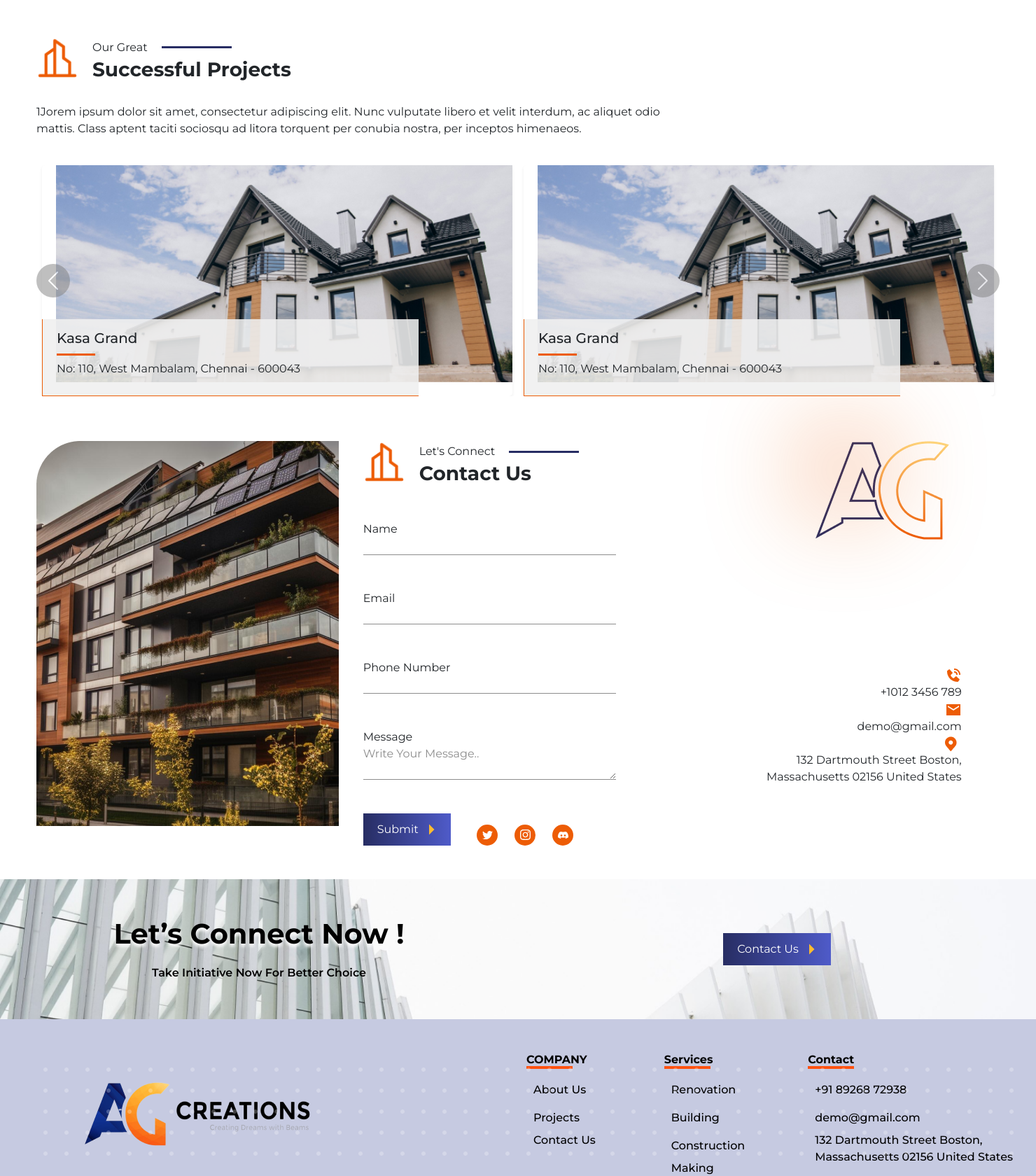
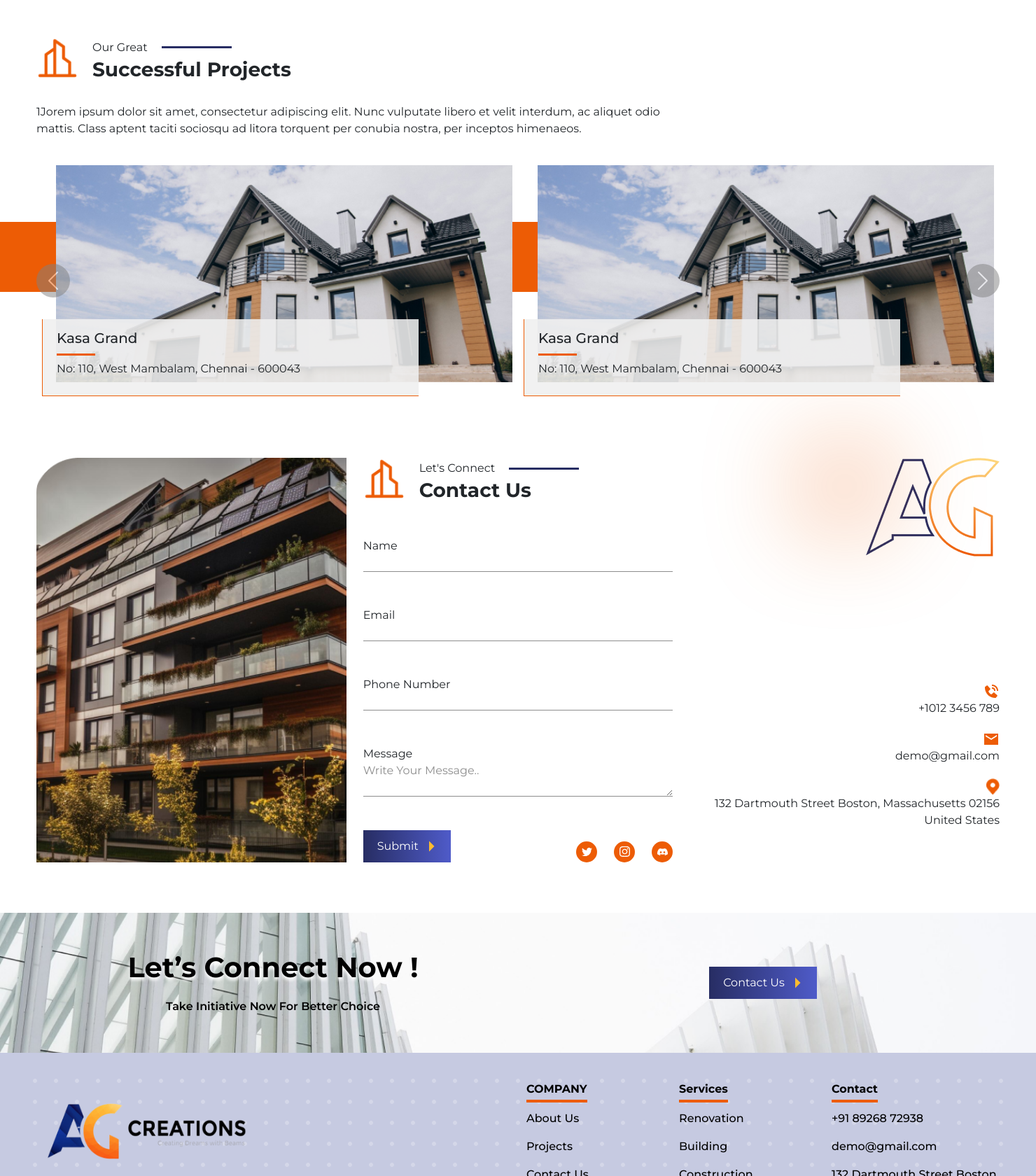
Before and after one commit to arunkishore2001/Ag, a PHP site: page / in a window 1480 px wide. Shown: the part 3000-4680 px from the top of the page at 70% size. Run offline with PHP 8.4, Linux system fonts and the light colour scheme.

Commit message:
Homepage complete without testimonials

```diff
--- a/index.html
+++ b/index.html
@@ -33,7 +33,10 @@
     ></script>
     <script src="https://cdnjs.cloudflare.com/ajax/libs/jquery/3.7.1/jquery.min.js"></script>
     <link rel="stylesheet" href="styles.css" />
-    <link rel="stylesheet" href="https://fonts.googleapis.com/css2?family=Material+Symbols+Outlined:opsz,wght,FILL,GRAD@20..48,100..700,0..1,-50..200" />
+    <link
+      rel="stylesheet"
+      href="https://fonts.googleapis.com/css2?family=Material+Symbols+Outlined:opsz,wght,FILL,GRAD@20..48,100..700,0..1,-50..200"
+    />
   </head>
   <body>
     <div class="nav-container sticky-top">
@@ -49,55 +52,95 @@
             </div>
 
             <div class="nav-control">
-
               <ul class="sidebar text-decoration-none p-0 m-0 div-center">
                 <li onclick="closeSidebar()">
-                  <a href="#"><svg xmlns="http://www.w3.org/2000/svg" height="64px" viewBox="0 -960 960 960" width="34px" fill="#75FBFD"><path d="m256-200-56-56 224-224-224-224 56-56 224 224 224-224 56 56-224 224 224 224-56 56-224-224-224 224Z"/></svg></a>
+                  <a href="#"
+                    ><svg
+                      xmlns="http://www.w3.org/2000/svg"
+                      height="64px"
+                      viewBox="0 -960 960 960"
+                      width="34px"
+                      fill="#75FBFD"
+                    >
+                      <path
+                        d="m256-200-56-56 224-224-224-224 56-56 224 224 224-224 56 56-224 224 224 224-56 56-224-224-224 224Z"
+                      />
+                    </svg>
+                  </a>
                 </li>
                 <li>
-                  <a href="index.html" >Home <span class="nav-hover-line"></span></a>
+                  <a href="index.html"
+                    >Home <span class="nav-hover-line"></span
+                  ></a>
                 </li>
                 <li>
-                  <a href="about.html">About <span class="nav-hover-line"></span></a>
+                  <a href="about.html"
+                    >About <span class="nav-hover-line"></span
+                  ></a>
                 </li>
                 <li>
-                  <a href="service.html">Service <span class="nav-hover-line"></span></a>
+                  <a href="service.html"
+                    >Service <span class="nav-hover-line"></span
+                  ></a>
                 </li>
                 <li>
-                  <a href="project.html">Project <span class="nav-hover-line"></span></a>
+                  <a href="project.html"
+                    >Project <span class="nav-hover-line"></span
+                  ></a>
                 </li>
                 <li>
-                  <a href="contact.html">Contact <span class="nav-hover-line"></span></a>
+                  <a href="contact.html"
+                    >Contact <span class="nav-hover-line"></span
+                  ></a>
                 </li>
               </ul>
 
               <ul class="main-nav text-decoration-none p-0 m-0 div-center">
-
-
-
                 <li class="hidenav">
-                  <a href="index.html" >Home <span class="nav-hover-line"></span></a>
+                  <a href="index.html"
+                    >Home <span class="nav-hover-line"></span
+                  ></a>
                 </li>
                 <li class="hidenav">
-                  <a href="about.html">About <span class="nav-hover-line"></span></a>
+                  <a href="about.html"
+                    >About <span class="nav-hover-line"></span
+                  ></a>
                 </li>
                 <li class="hidenav">
-                  <a href="service.html">Service <span class="nav-hover-line"></span></a>
+                  <a href="service.html"
+                    >Service <span class="nav-hover-line"></span
+                  ></a>
                 </li>
                 <li class="hidenav">
-                  <a href="project.html">Project <span class="nav-hover-line"></span></a>
+                  <a href="project.html"
+                    >Project <span class="nav-hover-line"></span
+                  ></a>
                 </li>
                 <li class="hidenav">
-                  <a href="contact.html">Contact <span class="nav-hover-line"></span></a>
+                  <a href="contact.html"
+                    >Contact <span class="nav-hover-line"></span
+                  ></a>
                 </li>
 
                 <li class="menu-btn" onclick="showSidebar()">
-                  <a href="#"><svg xmlns="http://www.w3.org/2000/svg" height="24px" viewBox="0 -960 960 960" width="24px" fill="#75FBFD"><path d="M120-240v-80h720v80H120Zm0-200v-80h720v80H120Zm0-200v-80h720v80H120Z"/></svg></a>
+                  <a href="#"
+                    ><svg
+                      xmlns="http://www.w3.org/2000/svg"
+                      height="24px"
+                      viewBox="0 -960 960 960"
+                      width="24px"
+                      fill="#75FBFD"
+                    >
+                      <path
+                        d="M120-240v-80h720v80H120Zm0-200v-80h720v80H120Zm0-200v-80h720v80H120Z"
+                      />
+                    </svg>
+                  </a>
                 </li>
               </ul>
             </div>
 
-            <div class=" contact-hide common-btn-filled">
+            <div class="contact-hide common-btn-filled">
               <a href="">
                 <p>Contact Us</p>
                 <svg
@@ -423,116 +466,11 @@
             </div>
           </div>
         </div>
-
-        <!-- <div class="col-12 mt-4">
-          <div class="blog-slider">
-            <div class="blog-slider__wrp swiper-wrapper">
-              <div class="blog-slider__item swiper-slide">
-                <div class="blog-slider__img"></div>
-                <div class="blog-slider__content">
-                  <div class="slider-rec">
-                    <p>
-                      1Jorem ipsum dolor sit amet, consectetur adipiscing elit.
-                      Nunc vulputate libero et velit interdum, ac aliquet odio
-                      mattis. Class aptent taciti sociosqu ad litora torquent
-                      per conubia nostra, per inceptos himenaeos.
-                    </p>
-                  </div>
-
-                  <div class="slider-image">
-                    <div class="slider-image1">
-                      <img src="images/sliderimg1.png" />
-                      <div class="slider-text">
-                        <h5>Kasa Grand</h5>
-                        <h6>No: 110, West Mambalam, Chennai - 600043</h6>
       </div>
     </div>
 
-                    <div class="slider-image1">
-                      <img src="images/sliderimg1.png" />
-                      <div class="slider-text">
-                        <h5>Kasa Grand</h5>
-                        <h6>No: 110, West Mambalam, Chennai - 600043</h6>
-                      </div>
-                    </div>
-                  </div>
-                </div>
-              </div>
-
-              <div class="blog-slider__item swiper-slide">
-                <div class="blog-slider__img"></div>
-                <div class="blog-slider__content">
-                  <div class="slider-rec">
-                    <p>
-                      1Jorem ipsum dolor sit amet, consectetur adipiscing elit.
-                      Nunc vulputate libero et velit interdum, ac aliquet odio
-                      mattis. Class aptent taciti sociosqu ad litora torquent
-                      per conubia nostra, per inceptos himenaeos.
-                    </p>
-                  </div>
-
-                  <div class="slider-image">
-                    <div class="slider-image1">
-                      <img src="images/sliderimg1.png" />
-                      <div class="slider-text">
-                        <h5>Kasa Grand</h5>
-
-                        <h6>No: 110, West Mambalam, Chennai - 600043</h6>
-                      </div>
-                    </div>
-
-                    <div class="slider-image1">
-                      <img src="images/sliderimg1.png" />
-                      <div class="slider-text">
-                        <h5>Kasa Grand</h5>
-                        <p></p>
-                        <h6>No: 110, West Mambalam, Chennai - 600043</h6>
-                      </div>
-                    </div>
-                  </div>
-                </div>
-              </div>
-
-              <div class="blog-slider__item swiper-slide">
-                <div class="blog-slider__img"></div>
-                <div class="blog-slider__content">
-                  <div class="slider-rec">
-                    <p>
-                      2Jorem ipsum dolor sit amet, consectetur adipiscing elit.
-                      Nunc vulputate libero et velit interdum, ac aliquet odio
-                      mattis. Class aptent taciti sociosqu ad litora torquent
-                      per conubia nostra, per inceptos himenaeos.
-                    </p>
-                  </div>
-
-                  <div class="slider-image">
-                    <div class="slider-image1">
-                      <img src="images/sliderimg1.png" />
-                      <div class="slider-text">
-                        <h5>Kasa Grand</h5>
-                        <p></p>
-                        <h6>No: 110, West Mambalam, Chennai - 600043</h6>
-                      </div>
-                    </div>
-
-                    <div class="slider-image1">
-                      <img src="images/sliderimg1.png" />
-                      <div class="slider-text">
-                        <h5>Kasa Grand</h5>
-                        <p></p>
-                        <h6>No: 110, West Mambalam, Chennai - 600043</h6>
-                      </div>
-                    </div>
-                  </div>
-                </div>
-              </div>
-            </div>
-            <div class="blog-slider__pagination"></div>
-          </div>
-        </div> -->
-      </div>
-    </div>
-
+    <div class="container-fluid-max projects-section">
+      <div class="projects-back-rectangle"></div>
       <div class="container-fluid mt-4 mb-5">
         <div class="row">
           <div class="col-md-8 mt-2 mb-4">
@@ -644,12 +582,11 @@
           </button>
         </div>
       </div>
-
-
+    </div>
 
     <div class="container-fluid">
-      <div class="row">
-        <div class="col-md-4">
+      <div class="row py-4">
+        <div class="col-md-4 d-none d-md-block">
           <div class="connect-img">
             <img src="images/contact-img.png" alt="" />
           </div>
@@ -669,9 +606,9 @@
             </div>
           </div>
 
-          <div class="contact-page">
-            <div class="connect-form">
-              <form action="">
+          <div class="contact-page w-100">
+            <div class="connect-form w-100">
+              <form action="" class="w-100">
                 <label for="">Name</label>
                 <input type="text" />
                 <label for="">Email</label>
@@ -732,20 +669,16 @@ Write Your Message..</textarea
               </form>
             </div>
           </div>
-
-
         </div>
 
-
         <div class="col-md-4">
-
-            <div class="contact-right">
+          <div class="contact-right mt-5 mt-md-0 pt-3 pt-md-0 align-items-md-center position-relative">
             <div class="connect-info">
               <img src="images/ag-bg-remove.png" alt="" />
               <div class="ag-circle-bg"></div>
             </div>
 
-              <div class="contact-detail">
+            <div class="contact-detail w-100">
               <div class="detail-item">
                 <img src="images/phone.png" alt="" />
                 <p>+1012 3456 789</p>
@@ -761,23 +694,17 @@ Write Your Message..</textarea
                   132 Dartmouth Street Boston, Massachusetts 02156 United States
                 </p>
               </div>
-
             </div>
           </div>
-
-           </div>
-
-
         </div>
       </div>
     </div>
 
     <div class="container-fluid container-fluid-max">
-      <div class="row mt-5 footer-img ">
-
+      <div class="row mt-5 footer-img">
         <img src="images/footer-img.png" alt="" />
-
-
+        <div class="container-fluid">
+          <div class="row h-100 py-4">
             <div class="col-md-6 footer-heading">
               <h1>Let’s Connect Now !</h1>
               <p>Take Initiative Now For Better Choice</p>
@@ -801,53 +728,52 @@ Write Your Message..</textarea
             </div>
           </div>
         </div>
+      </div>
+    </div>
 
-    <footer>
-      <div class="container-fluid p-0 m-0 container-fluid-max">
-        <div class="row footer-container">
-          <div class="col-md-6 container-fluid">
+    <div class="container-fluid p-0 m-0 container-fluid-max footer-container">
       <div class="dot-image">
         <img src="images/dots.png" alt="" />
       </div>
+      <div class="container-fluid">
+        <div class="row footer-container-row">
+          <div class="col-lg-6">
             <div class="creations">
               <img src="images/ag-creation.png" alt="" />
             </div>
           </div>
 
-          <div class="col-md-6 creation-common">
+          <div class="col-lg-6 creation-common">
             <div class="creation-secound">
               <div class="creations-list">
                 <p>COMPANY</p>
-                <div class="creation-line"></div>
                 <ul>
-                  <li>About Us</li>
-                  <li>Projects</li>
-                  <li>Contact Us</li>
+                  <a href=""><li>About Us</li></a>
+                  <a href=""><li>Projects</li></a>
+                  <a href=""><li>Contact Us</li></a>
                 </ul>
               </div>
 
               <div class="creations-list">
                 <p>Services</p>
-                <div class="creation-line"></div>
                 <ul>
-                  <li>Renovation</li>
-                  <li>Building</li>
-                  <li>Construction</li>
-                  <li>Making</li>
+                  <a href=""><li>Renovation</li></a>
+                  <a href=""><li>Building</li></a>
+                  <a href=""><li>Construction</li></a>
+                  <a href=""><li>Making</li></a>
                 </ul>
               </div>
 
               <div class="creations-list">
                 <p>Contact</p>
-                <div class="creation-line"></div>
                 <ul>
                   <li>+91 89268 72938</li>
                   <li>demo@gmail.com</li>
                   <li>
-                    132 Dartmouth Street Boston, Massachusetts 02156 United
-                    States
+                    132 Dartmouth Street Boston, Massachusetts 02156 United States
                   </li>
                 </ul>
+              </div>
             </div>
           </div>
         </div>
@@ -857,7 +783,6 @@ Write Your Message..</textarea
     <div class="rights">
       <p>Copyright @ 2024 AG Creations by High On Code All Rights Reserved</p>
     </div>
-    </footer>
 
     <script>
       const multipleItemCarousel = document.querySelector(
@@ -910,17 +835,10 @@ Write Your Message..</textarea
           }
         }, 150);
       });
-
-
-
-
-
-
-
     </script>
 
     <script src="https://code.jquery.com/jquery-3.6.0.min.js"></script>
-    <script src="index.js" ></script>
+    <script src="index.js"></script>
     <!-- <script
       type="text/javascript"
       src="https://cdnjs.cloudflare.com/ajax/libs/Swiper/5.4.5/js/swiper.min.js"
--- a/service.css
+++ b/service.css
@@ -77,6 +77,7 @@
 
   .serve-rec {
     max-width: 95vw;
+    padding: 30px 10px;
     margin: 0 !important;
     box-shadow: 0px 2px 5px 0px rgba(0, 0, 0, 0.1); /* Smaller shadow */
   }
@@ -120,7 +121,6 @@
 
 .service-whole {
   display: flex;
-  align-items: center;
   justify-content: space-between;
 }
 
--- a/styles.css
+++ b/styles.css
@@ -405,123 +410,24 @@ a {
 }
 
 /* Sliding */
-
-.blog-slider {
-  width: 100%;
+.projects-section{
   position: relative;
-  max-width: 1200px;
-  margin: auto;
-  background: #fff;
-  height: 400px;
-  transition: all 0.3s;
-}
-@media screen and (max-width: 992px) {
-  .blog-slider {
-    height: 400px;
-  }
-}
-@media screen and (max-width: 768px) {
-  .blog-slider {
-    min-height: 500px;
-    height: auto;
-    margin: 180px auto;
-  }
-}
-@media screen and (max-height: 500px) and (min-width: 992px) {
-  .blog-slider {
-    height: 350px;
-  }
-}
-.blog-slider__item {
-  display: flex;
-  align-items: center;
-  position: absolute;
-}
-@media screen and (max-width: 768px) {
-  .blog-slider__item {
-    flex-direction: column;
-  }
-}
-.blog-slider__item.swiper-slide-active .blog-slider__img img {
-  opacity: 1;
-  transition-delay: 0.3s;
-}
-.blog-slider__item.swiper-slide-active .blog-slider__content > * {
-  opacity: 1;
-  transform: none;
-}
-.blog-slider__item.swiper-slide-active .blog-slider__content > *:nth-child(1) {
-  transition-delay: 0.3s;
-}
-.blog-slider__item.swiper-slide-active .blog-slider__content > *:nth-child(2) {
-  transition-delay: 0.4s;
-}
-.blog-slider__item.swiper-slide-active .blog-slider__content > *:nth-child(3) {
-  transition-delay: 0.5s;
-}
-.blog-slider__item.swiper-slide-active .blog-slider__content > *:nth-child(4) {
-  transition-delay: 0.6s;
-}
-.blog-slider__item.swiper-slide-active .blog-slider__content > *:nth-child(5) {
-  transition-delay: 0.7s;
-}
-.blog-slider__item.swiper-slide-active .blog-slider__content > *:nth-child(6) {
-  transition-delay: 0.8s;
-}
-.blog-slider__item.swiper-slide-active .blog-slider__content > *:nth-child(7) {
-  transition-delay: 0.9s;
-}
-.blog-slider__item.swiper-slide-active .blog-slider__content > *:nth-child(8) {
-  transition-delay: 1s;
-}
-.blog-slider__item.swiper-slide-active .blog-slider__content > *:nth-child(9) {
-  transition-delay: 1.1s;
-}
-.blog-slider__item.swiper-slide-active .blog-slider__content > *:nth-child(10) {
-  transition-delay: 1.2s;
-}
-.blog-slider__item.swiper-slide-active .blog-slider__content > *:nth-child(11) {
-  transition-delay: 1.3s;
-}
-.blog-slider__item.swiper-slide-active .blog-slider__content > *:nth-child(12) {
-  transition-delay: 1.4s;
-}
-.blog-slider__item.swiper-slide-active .blog-slider__content > *:nth-child(13) {
-  transition-delay: 1.5s;
-}
-.blog-slider__item.swiper-slide-active .blog-slider__content > *:nth-child(14) {
-  transition-delay: 1.6s;
-}
-.blog-slider__item.swiper-slide-active .blog-slider__content > *:nth-child(15) {
-  transition-delay: 1.7s;
-}
-.blog-slider__img {
-  width: 600px;
-  flex-shrink: 0;
-  height: 300px;
-}
-.blog-slider__img:after {
-  content: "";
-  position: absolute;
-  top: 0;
-  left: 0;
-  width: 100%;
-  height: 100%;
-  border-radius: 20px;
-  opacity: 0.8;
-}
-.blog-slider__img img {
-  width: 100%;
-  height: 100%;
-  object-fit: cover;
-  display: block;
-  opacity: 0;
-  border-radius: 20px;
-  transition: all 0.3s;
 }
 
-.blog-slider__img p {
-  margin-top: -20px;
+.projects-section .card {
+  background-color: transparent;
+  box-shadow: none !important;
+}
+
+.projects-back-rectangle{
+  position: absolute;
+  z-index: -1;
+  content: '';
+  height: 100px;
+  width: 60%;
+  left: 0;
+  top: 40%;
+  background-color: #ed5c05;
 }
 
 .slider-rec {
@@ -849,26 +640,34 @@ a {
 
 .connect-img {
   overflow: hidden;
+  height: 100%;
+  width: 100%;
+}
+
+.connect-img img {
+  height: 100%;
+  width: 100%;
+  object-fit: cover;
+  border-radius: 50px 0 0 0;
 }
 
 .connect-form form {
   display: flex;
   flex-direction: column;
-  max-width: 300px;
 }
 
 .connect-form form input[type="text"] {
   border: none;
   border-bottom: 1px solid #8d8d8d;
   outline: none;
-  width: 361px;
+  width: 100%;
 }
 
 .connect-form form textarea {
   border: none;
   border-bottom: 1px solid #8d8d8d;
   outline: none;
-  width: 361px;
+  width: 100%;
   color: #8d8d8d;
 }
 
@@ -888,6 +687,7 @@ a {
 
 .connect-info img {
   position: absolute;
+  right: 0;
 }
 
 .ag-circle-bg {
@@ -905,7 +705,7 @@ a {
 }
 
 .contact-detail {
-  margin-right: 90px;
+  gap: 20px;
 }
 .ag-circle-bg svg {
   position: absolute;
@@ -915,17 +715,21 @@ a {
 .contact-right {
   display: flex;
   flex-direction: column;
-  align-items: center;
   gap: 240px;
 }
 
-.contact-right p {
-  text-align: end;
-  padding-left: 100px;
+.detail-item {
+  display: flex;
+  flex-direction: column;
+  align-items: end;
 }
 
 .detail-item img {
-  margin-left: 400px;
+  height: 24px;
+}
+
+.contact-right p {
+  text-align: right;
 }
 
 .contact-detail {
@@ -980,72 +784,94 @@ a {
 
 .footer-container {
   width: 100%;
-  height: 300px;
   flex-shrink: 0;
   background: #c6cae1;
   padding: 0;
   margin: 0;
 }
 
-.footer-container {
-  display: flex;
-  justify-content: center;
-  align-items: center;
-}
-.dot-image {
+.dot-image{
   position: absolute;
 }
 
 .dot-image img {
-  margin-left: 50px;
+  height: 200px;
+  width: 100%;
+  object-fit: none;
 }
 
-.creations img {
-  margin-left: 100px;
-  margin-top: -10px;
+.footer-container{
+  min-height: 300px;
+}
+
+.footer-container, .footer-container-row{
+  position: relative;
+}
+
+.footer-container-row{
+  padding: 40px 0px;
+}
+
+.footer-container .creations{
+  height: 200px;
+}
+
+.footer-container .creations img {
+  position: absolute;
+  top: 20px;
+  left: 20px;
+  width: 300px;
+  height: 200px;
+  object-fit: contain;
 }
 
 .creations-list p {
   color: #000;
-
-  font-family: Montserrat;
-  padding-right: 30px;
-  font-style: normal;
   font-weight: 700;
-  line-height: normal;
 }
 
 .creations-list ul {
   color: #000;
-  padding: 10px;
-  font-family: Montserrat;
-
-  font-style: normal;
+  margin-top: 10px;
+  padding: 0;
   font-weight: 500;
   line-height: 2.5;
   list-style-type: none;
 }
 
-.creations-list ul li:last-child {
-  line-height: 1.5;
+.creations-list p{
+  position: relative;
+  margin-bottom: 15px;
+  display: inline;
 }
-
-.creation-line {
-  width: 66px;
-  height: 4px;
-  background: #ff510f;
+.creations-list a {
+  color: #000;
+}
+.creations-list p::after{
+  content: '';
+  position: absolute;
+  display: block;
+  height: 3.5px;
+  width: 100%;
+  background-color: #ed5c05;
+  bottom: -10px;
 }
 
 .creation-secound {
   display: flex;
   justify-content: space-between;
-  gap: 80px;
+  flex-wrap: wrap;
+}
+
+.creation-secound .creations-list{
+  max-width: 240px;
+  min-width: 150px;
 }
 
 .rights {
   background: #272d63;
   width: 100%;
-  height: 10vh;
+  height: 70px;
 
   display: flex;
   justify-content: center;
```
Also changed, not shown: other parts of styles.css (+46 -148 lines), service.html (+26 -0 lines). Lines whose indentation alone changed are shown as unchanged.
